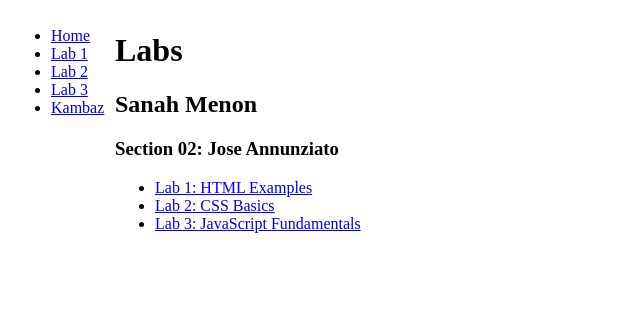
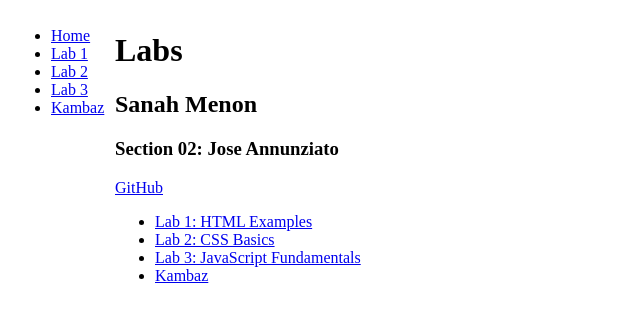
Before and after one commit to sanahmenon1/kambaz-next-js, a Next.js app: page /labs in a window 1280 px wide. Shown: the top 322 px of the page, without its empty margins (0-640 px from the left). Built offline with nearby package versions, Linux system fonts and the light colour scheme.

Commit message:
added github link to lab

```diff
--- a/app/(kambaz)/account/signin/page.tsx
+++ b/app/(kambaz)/account/signin/page.tsx
@@ -2,13 +2,11 @@
 export default function Signin() {
  return (
     <div id="wd-signin-screen">
-    <h1>Sanah Menon </h1>
       <h3>Sign in</h3>
       <input className="wd-username" placeholder="username" /> <br />
       <input className="wd-password" placeholder="password" type="password" /> <br />
       <Link id="wd-signin-btn" href="/dashboard"> Sign in </Link> <br />
       <Link id="wd-signup-link" href="signup"> Sign up </Link>
 
-      <h6>Section 02: Jose Annunziato</h6>
     </div>
 );}
--- a/app/labs/page.tsx
+++ b/app/labs/page.tsx
@@ -5,7 +5,8 @@
      <h1>Labs</h1>
      <h2>Sanah Menon</h2>
      <h3>Section 02: Jose Annunziato</h3>
-
+     <a href="https://github.com/sanahmenon1/kambaz-next-js" id="wd-github">GitHub</a>
+     <br />
      <ul>
        <li>
          <Link href="/labs/lab1" id="wd-lab1-link">
@@ -19,6 +20,9 @@
          <Link href="/labs/lab3" id="wd-lab3-link">
            Lab 3: JavaScript Fundamentals </Link>
        </li>
+       <li>
+       <Link href="/" id="wd-kambaz-link">Kambaz</Link>
+       </li>
      </ul>
    </div>
 );}
```
